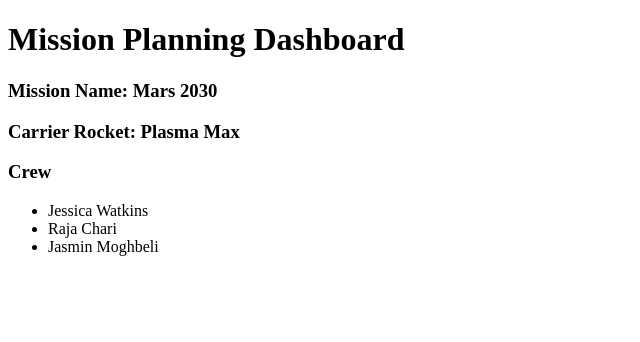
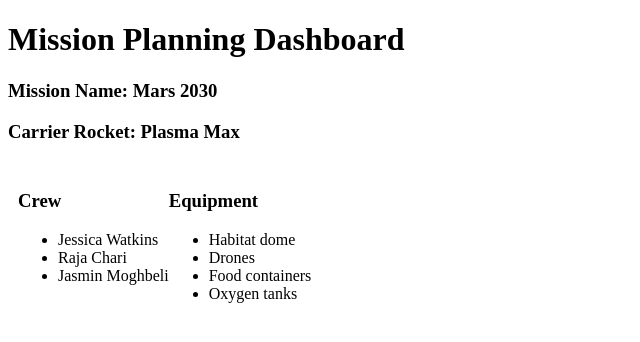
Before and after one commit to AlanZhang89/Angular_studio, an Angular app: page / in a window 1280 px wide. Shown: the top 342 px of the page, without its empty margins (0-640 px from the left). Built offline with nearby package versions, Linux system fonts and the light colour scheme.

Commit message:
add conponent equipment

```diff
--- a/src/app/app.component.css
+++ b/src/app/app.component.css
@@ -0,0 +1,4 @@
+.box {
+  display: flex;
+  padding: 10px;
+}
--- a/src/app/app.component.html
+++ b/src/app/app.component.html
@@ -1,3 +1,6 @@
 <!-- Add components here... -->
 <app-header></app-header>
-<app-crew></app-crew>
+<div class="box">
+  <app-crew></app-crew>
+  <app-equipment></app-equipment>
+</div>
--- a/src/app/app.module.ts
+++ b/src/app/app.module.ts
@@ -4,12 +4,14 @@ import { BrowserModule } from '@angular/platform-browser';
 import { AppComponent } from './app.component';
 import { HeaderComponent } from './header/header.component';
 import { CrewComponent } from './crew/crew.component';
+import { EquipmentComponent } from './equipment/equipment.component';
 
 @NgModule({
   declarations: [
     AppComponent,
     HeaderComponent,
-    CrewComponent
+    CrewComponent,
+    EquipmentComponent
   ],
   imports: [
     BrowserModule
--- /dev/null
+++ b/src/app/equipment/equipment.component.html
@@ -0,0 +1,7 @@
+<h3>Equipment</h3>
+<ul>
+  <li>Habitat dome</li>
+  <li>Drones</li>
+  <li>Food containers</li>
+  <li>Oxygen tanks</li>
+</ul>
--- /dev/null
+++ b/src/app/equipment/equipment.component.ts
@@ -0,0 +1,15 @@
+import { Component, OnInit } from '@angular/core';
+
+@Component({
+  selector: 'app-equipment',
+  templateUrl: './equipment.component.html',
+  styleUrls: ['./equipment.component.css']
+})
+export class EquipmentComponent implements OnInit {
+
+  constructor() { }
+
+  ngOnInit(): void {
+  }
+
+}
```
Also changed, not shown: src/app/equipment/equipment.component.css (added), 1 other file (tests, documents, lock files or other folders).
